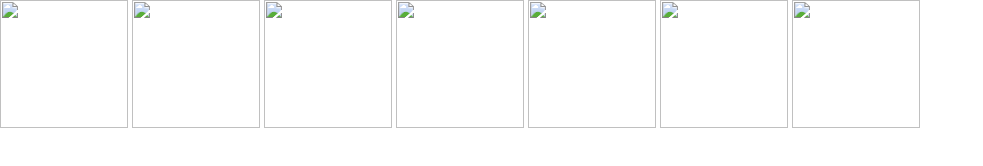
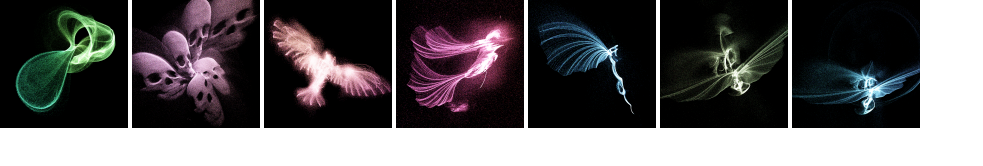
Before and after one commit to dlobser/cosmicsugarvr, a plain HTML site: page gallery/index.html in a window 1280 px wide. Shown: the whole page, without its empty margins (0-983 px from the left). Drawn offline with nearby package versions, Linux system fonts and the light colour scheme; the site is published under a folder, as on GitHub Pages, so addresses that start at the root find nothing.

Commit message:
Path tweak.

```diff
--- a/gallery/index.html
+++ b/gallery/index.html
@@ -31,13 +31,13 @@
 </style>
 
 <div id="thumbnails">
-    <img src="/assets/sgr/thumbnail-20210504-205726.099.png" data-sgr="/assets/sgr/pointCloud-20210504-205726.099.sgr"/>
-    <img src="/assets/sgr/thumbnail-20210504-214744.546.png" data-sgr="/assets/sgr/pointCloud-20210504-214744.546.sgr"/>
-    <img src="/assets/sgr/thumbnail-20210504-233129.665.png" data-sgr="/assets/sgr/pointCloud-20210504-233129.665.sgr"/>
-    <img src="/assets/sgr/thumbnail-20210505-024550.055.png" data-sgr="/assets/sgr/pointCloud-20210505-024550.055.sgr"/>
-    <img src="/assets/sgr/thumbnail-20210505-024744.917.png" data-sgr="/assets/sgr/pointCloud-20210505-024744.917.sgr"/>
-    <img src="/assets/sgr/thumbnail-20210505-025012.665.png" data-sgr="/assets/sgr/pointCloud-20210505-025012.665.sgr"/>
-    <img src="/assets/sgr/thumbnail-20210505-025103.954.png" data-sgr="/assets/sgr/pointCloud-20210505-025103.954.sgr"/>
+    <img src="../assets/sgr/thumbnail-20210504-205726.099.png" data-sgr="../assets/sgr/pointCloud-20210504-205726.099.sgr"/>
+    <img src="../assets/sgr/thumbnail-20210504-214744.546.png" data-sgr="../assets/sgr/pointCloud-20210504-214744.546.sgr"/>
+    <img src="../assets/sgr/thumbnail-20210504-233129.665.png" data-sgr="../assets/sgr/pointCloud-20210504-233129.665.sgr"/>
+    <img src="../assets/sgr/thumbnail-20210505-024550.055.png" data-sgr="../assets/sgr/pointCloud-20210505-024550.055.sgr"/>
+    <img src="../assets/sgr/thumbnail-20210505-024744.917.png" data-sgr="../assets/sgr/pointCloud-20210505-024744.917.sgr"/>
+    <img src="../assets/sgr/thumbnail-20210505-025012.665.png" data-sgr="../assets/sgr/pointCloud-20210505-025012.665.sgr"/>
+    <img src="../assets/sgr/thumbnail-20210505-025103.954.png" data-sgr="../assets/sgr/pointCloud-20210505-025103.954.sgr"/>
 </div>
 
 <iframe id="highscore" src="./highscore/index.html"></iframe>
@@ -54,7 +54,7 @@
                 .contentWindow;
 
             let file = event.target.dataset.sgr;
-            let url = window.location.protocol + "//" + window.location.hostname + ":" + window.location.port + file;
+            let url = window.location.protocol + "//" + window.location.hostname + ":" + window.location.port + "/" + file;
             console.log(url);
 
             highScoreWindow.postMessage(url);
```
